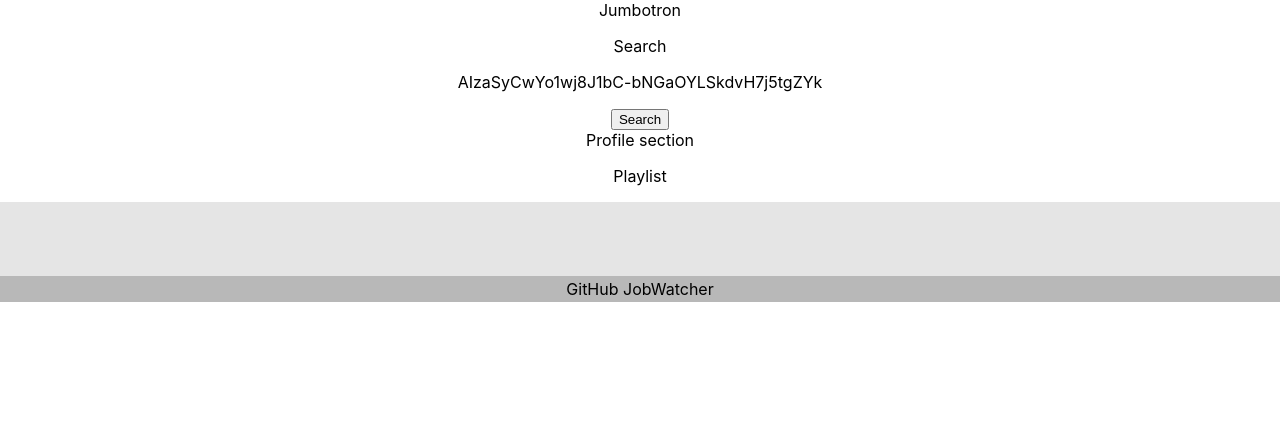
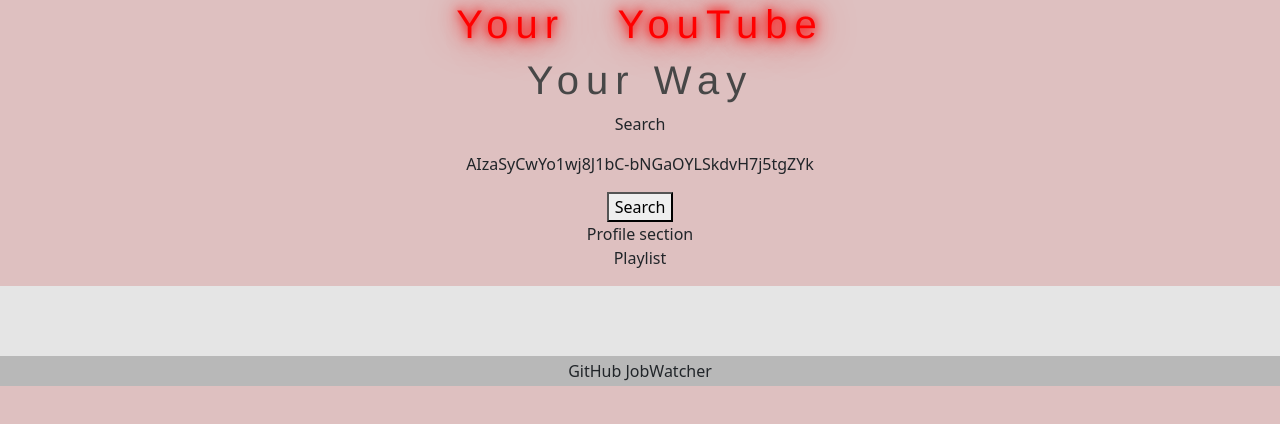
Before and after one commit to RyzaT/youtube-companion, a React (Create React App) app in the folder Companion/: page / in a window 1280 px wide. Shown: the top 424 px of the page. Built offline with nearby package versions, Linux system fonts and the light colour scheme.

Commit message:
Adds sass npm, animate Jumbo & body transition col

```diff
--- a/Companion/package.json
+++ b/Companion/package.json
@@ -8,10 +8,12 @@
     "@testing-library/react": "^13.4.0",
     "@testing-library/user-event": "^13.5.0",
     "axios": "^1.3.4",
+    "bootstrap": "^5.2.3",
     "react": "^18.2.0",
     "react-dom": "^18.2.0",
     "react-scripts": "5.0.1",
     "react-youtube": "^10.1.0",
+    "sass": "^1.59.3",
     "web-vitals": "^2.1.4"
   },
   "scripts": {
--- a/Companion/src/Components/Jumbotron/index.js
+++ /dev/null
@@ -1,10 +0,0 @@
-import React from "react";
-import "./style.css";
-
-function Jumbotron() {
-  return (
-    <div>Jumbotron</div>
-  );
-}
-
-export default Jumbotron;
--- /dev/null
+++ b/Companion/src/Components/Jumbotron/index.jsx
@@ -0,0 +1,19 @@
+import React from "react";
+import styles from "./style.css";
+import 'bootstrap/dist/css/bootstrap.css';
+
+window.onload = function() {
+  document.querySelector('body').classList.add('loaded')
+}
+
+function Jumbotron() {
+  return (
+
+    <div className={styles.text_container}>
+      <h1><span>Your</span><span> YouTube</span></h1>
+      <h1><span>Your</span><span> Way</span></h1>
+    </div>
+  );
+}
+
+export default Jumbotron;
--- a/Companion/src/Components/Jumbotron/style.css
+++ b/Companion/src/Components/Jumbotron/style.css
@@ -1,3 +1,46 @@
+body {
+  background-color: #fff;
+  transition: background-color 1s linear;
+}
+.loaded { background-color: #dec0c0;}
+
+
+  /* Jumbotron with animated text */
+.text_container{
+  padding: 0;
+  margin: 0;
+  background-color: #080404;
+  display: flex;
+  align-items: center;
+  justify-content: center;
+  min-height: 100vh;
+}
+h1 {
+  color: hsl(0, 0%, 28%);
+  font-size: 50px;
+  font-weight: bolder;
+  font-family: 'Franklin Gothic Medium', 'Arial Narrow', Arial, sans-serif;
+  letter-spacing: 7px;
+  cursor: pointer;
+}
+
+h1 span {
+  transition: 0.5s ease-out;
+}
+h1:hover span:nth-child(1) {
+  margin-right: 5px;
+}
+h1:hover span:nth-child(1):after {
+  content: "";
+}
+h1:hover span:nth-child(2) {
+  margin-left: 30px;
+}
+h1:hover span {
+  color: #ff0000;
+  text-shadow: 0 0 10px #ff0000, 0 0 20px #ff0000, 0 0 40px #ff0000;
+}
+
 .footer {
   min-height: 100px;
   background: #e5e5e5;
```
Also changed, not shown: 2 other files (tests, documents, lock files or other folders).
